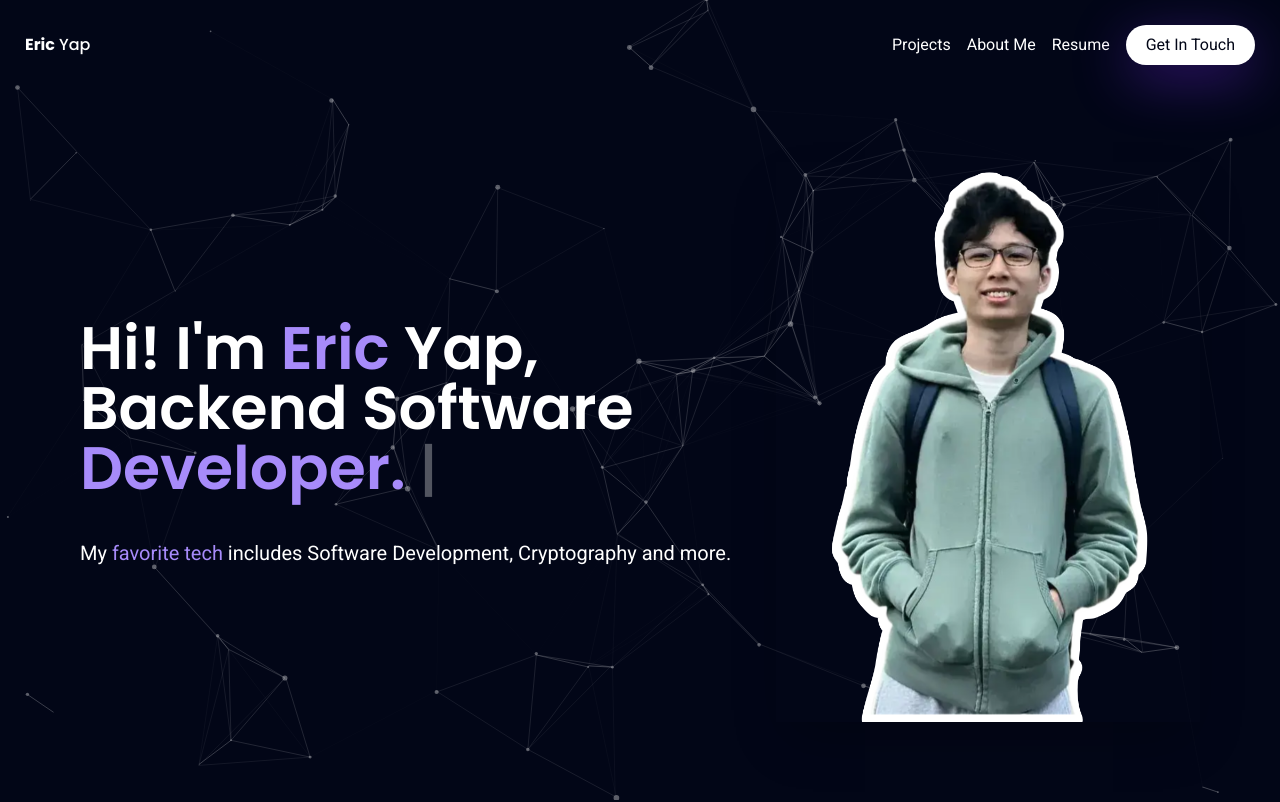
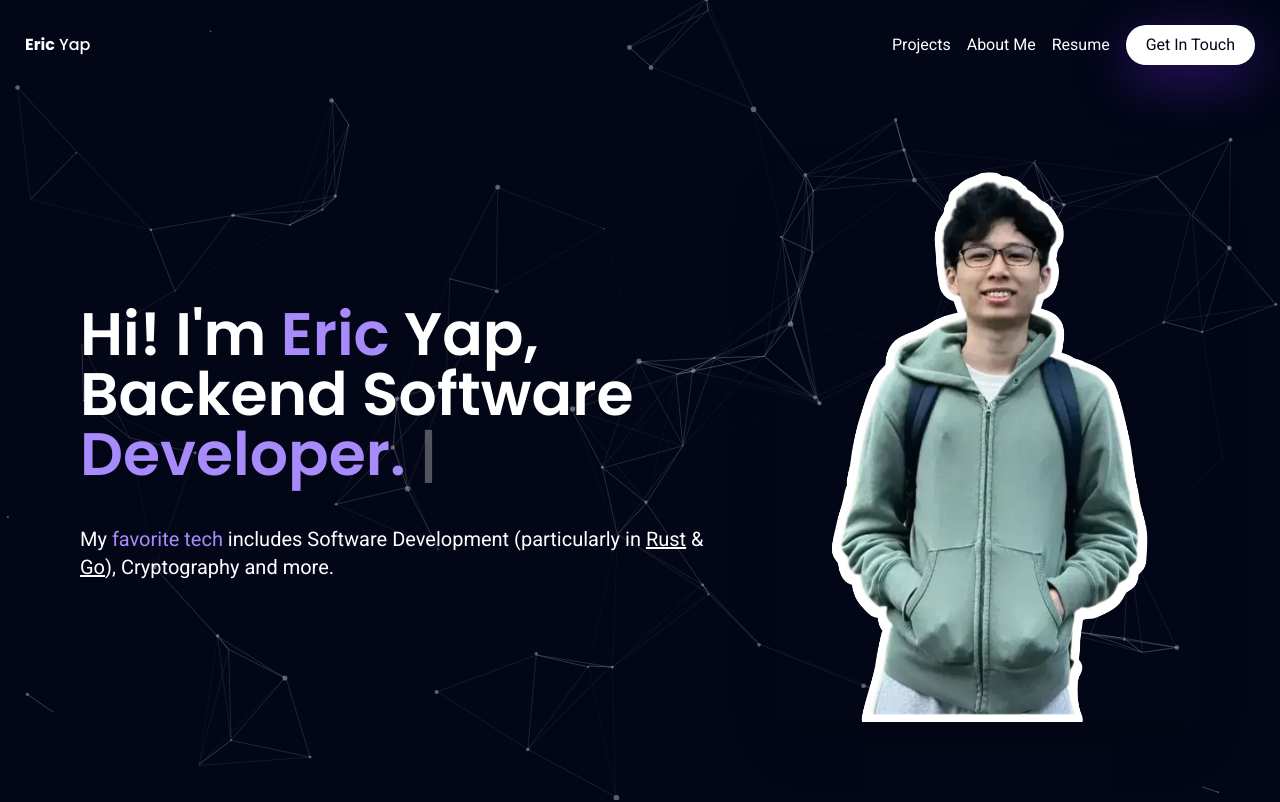
Before and after one commit to ericywl/portfolio, a SvelteKit app: page / in a window 1280 px wide. Shown: the top 802 px of the page. Built offline with nearby package versions, Linux system fonts and the light colour scheme.

Commit message:
Add language underline

```diff
--- a/src/components/Main.svelte
+++ b/src/components/Main.svelte
@@ -123,8 +123,10 @@
                 <span class="animate-blink">|</span>
             </h2>
             <p class="text-base sm:text-lg md:text-xl">
-                My <span class="text-violet-400">favorite tech</span> includes Software
-                Development, Cryptography and more.
+                My <span class="text-violet-400">favorite tech</span> includes
+                Software Development (particularly in
+                <span class="underline">Rust</span>
+                & <span class="underline">Go</span>), Cryptography and more.
             </p>
         </div>
         <div class="relative shadow-2xl grid place-items-center lg:col-span-2">
```
